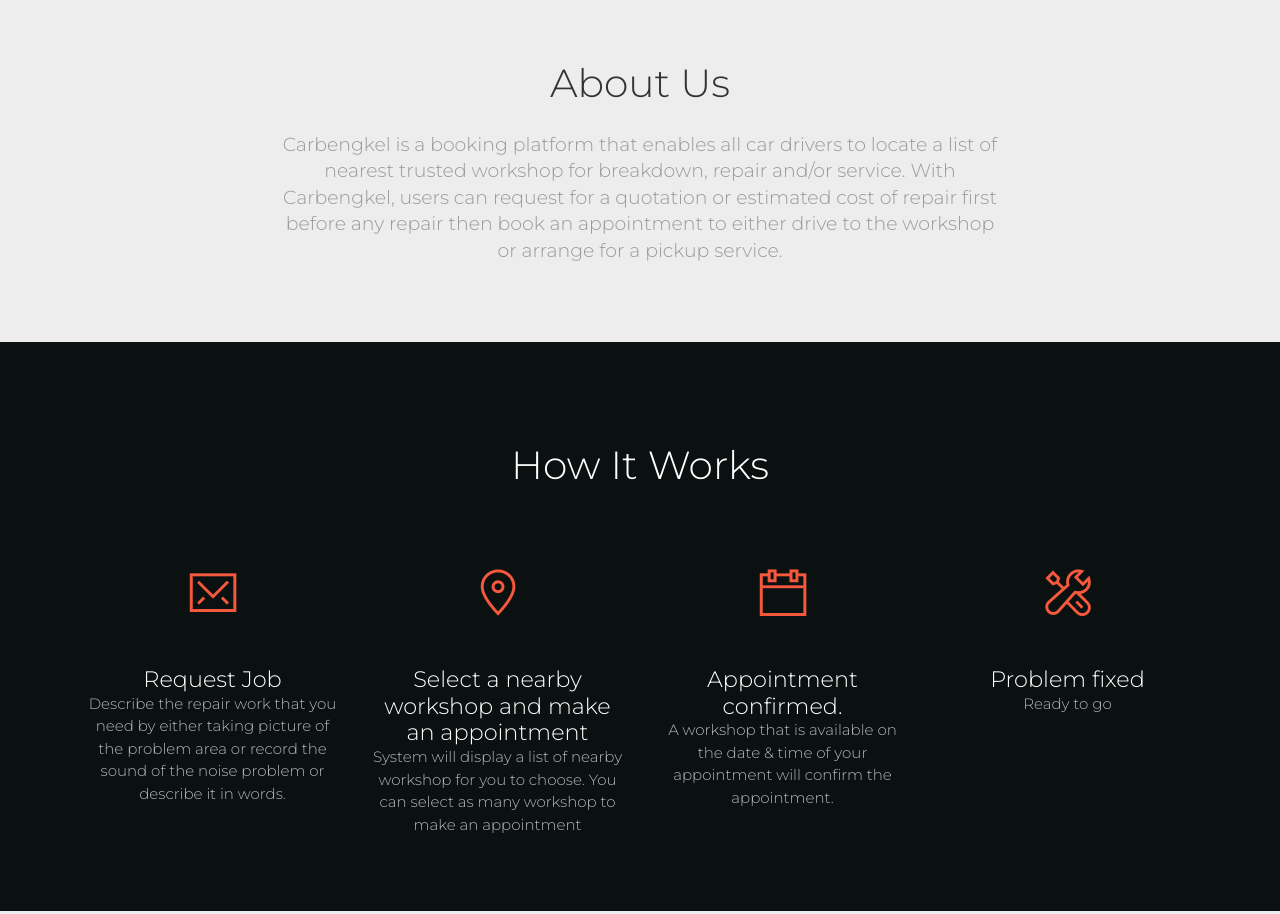
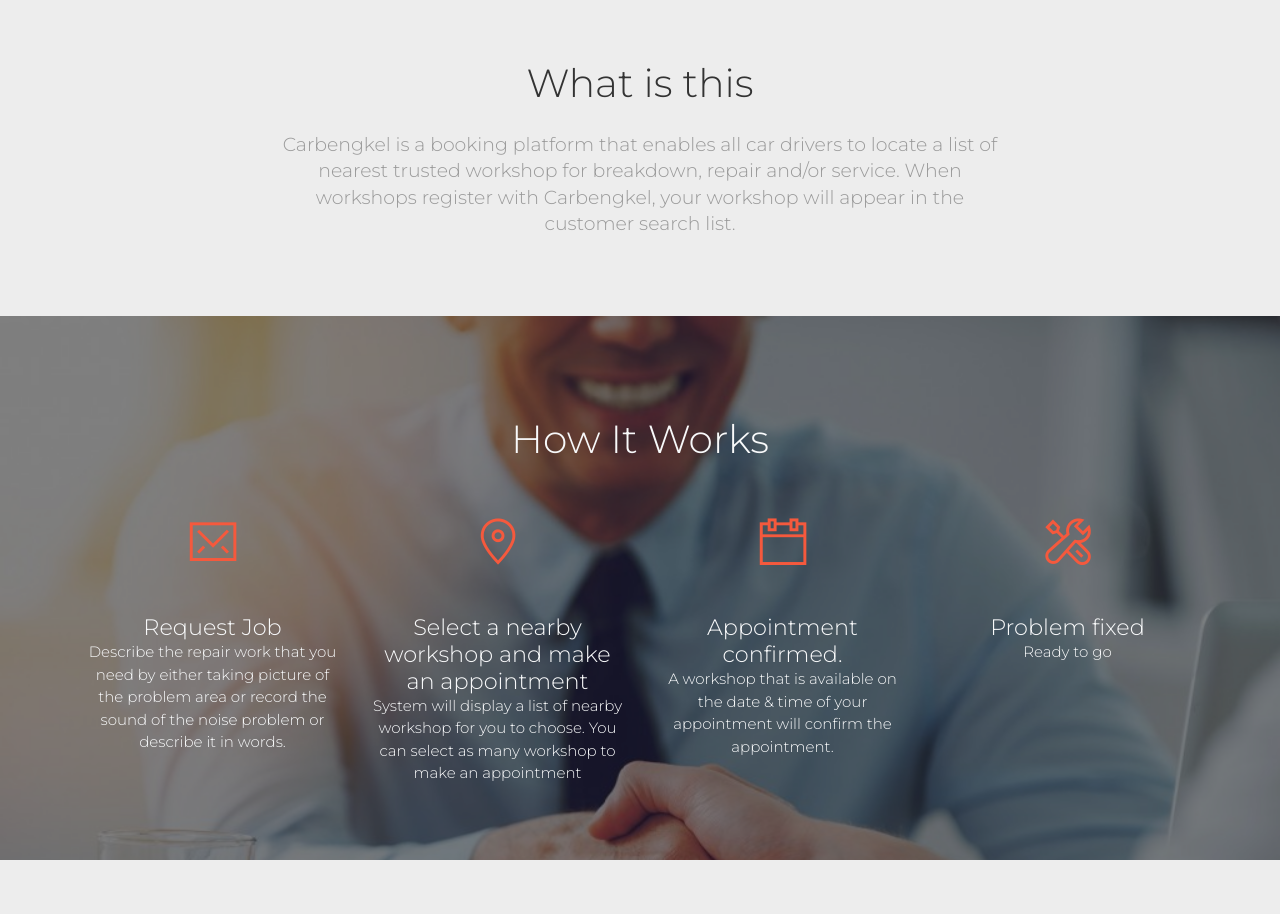
Before and after one commit to chunjie97/Car-Service-Provider, a website: page src/partner.html in a window 1280 px wide. Shown: the part 840-1754 px from the top of the page. Drawn offline with Linux system fonts and the light colour scheme.

Commit message:
added background & animation

```diff
--- a/src/css/structure.css
+++ b/src/css/structure.css
@@ -34,3 +34,11 @@
 .icons a:hover {
     opacity: 0.7;
 }
+
+#whyUs {
+    box-shadow: inset 0px 0px 0px 1000px rgba(0, 0, 0, 0.5);
+    /* box-shadow: inset 0px 0px 0px 1000px rgba(255, 255, 255, 0.5); */
+    background: url('../assets/whyUs.jpg') no-repeat fixed top;
+    background-size: cover;
+    color: #ffffff;
+}
--- a/src/partner.html
+++ b/src/partner.html
@@ -6,7 +6,7 @@
     <link rel="icon" type="image/png" href="assets/img/favicon.ico">
     <meta http-equiv="X-UA-Compatible" content="IE=edge,chrome=1" />
 
-    <title>Home | Car Service Provider</title>
+    <title>Partner | Car Service Provider</title>
 
     <meta content='width=device-width, initial-scale=1.0, maximum-scale=1.0, user-scalable=0' name='viewport' />
     <meta name="viewport" content="width=device-width" />
@@ -23,6 +23,7 @@
     <link rel="stylesheet" href="https://use.fontawesome.com/releases/v5.2.0/css/all.css" integrity="sha384-hWVjflwFxL6sNzntih27bfxkr27PmbbK/iSvJ+a4+0owXq79v+lsFkW54bOGbiDQ"
         crossorigin="anonymous">
     <link href="template/paper_kit2_free_v/assets/css/nucleo-icons.css" rel="stylesheet" />
+    <link rel="shortcut icon" href="favicon.ico">
 
     <!-- WOW Animation -->
     <link rel="stylesheet" href="css/animate.css" type="text/css">
@@ -54,6 +55,11 @@
                     </li>
 
                     <li class="nav-item">
+                        <a href="#whyUs" class="nav-link">
+                            <i class="nc-icon nc-zoom-split"></i>Why Us</a>
+                    </li>
+
+                    <li class="nav-item">
                         <a href="#features" class="nav-link">
                             <i class="nc-icon nc-diamond"></i>Features</a>
                     </li>
@@ -61,11 +67,6 @@
                     <li class="nav-item">
                         <a href="#contactUs" class="nav-link">
                             <i class="nc-icon nc-email-85"></i>Contact Us</a>
-                    </li>
-
-                    <li class="nav-item">
-                        <a href="partner.html" class="nav-link">
-                            <i class="nc-icon nc-briefcase-24"></i>Be Our Partner</a>
                     </li>
 
                     <li class="nav-item">
@@ -80,14 +81,14 @@
     <!-- end navbar  -->
 
     <!-- header -->
-    <div class="page-header" data-parallax="true" style="background-image: url('assets/intro-bg.png');">
+    <div class="page-header" data-parallax="true" style="background-image: url('assets/partner.jpg');">
         <div class="filter"></div>
         <div class="container">
             <div class="motto text-center">
                 <h1>BRAND</h1>
-                <h3>Let your problems be ours</h3>
+                <h3>Be our partner and promote your bussiness to more customer with our network</h3>
                 <br />
-                <a href="#how">
+                <a href="#partnerLogin.html">
                     <button type="button" class="btn btn-outline-neutral btn-round">Get Started</button>
                 </a>
             </div>
@@ -101,11 +102,10 @@
             <div class="container">
                 <div class="row">
                     <div class="col-md-8 m-auto">
-                        <h2 class="title">About Us</h2>
+                        <h2 class="title">What is this</h2>
                         <h5 class="description">Carbengkel is a booking platform that enables all car drivers to locate a list of nearest trusted
-                            workshop for breakdown, repair and/or service. With Carbengkel, users can request for a quotation
-                            or estimated cost of repair first before any repair then book an appointment to either drive
-                            to the workshop or arrange for a pickup service.
+                            workshop for breakdown, repair and/or service. When workshops register with Carbengkel, your
+                            workshop will appear in the customer search list.
                         </h5>
                     </div>
                 </div>
@@ -114,31 +114,31 @@
         <!-- end about us -->
 
         <!-- how section -->
-        <div class="section section-dark text-center" id="how">
+        <div class="section text-center text-light" id="whyUs">
             <div class="container">
-                <h2 class="title">How It Works</h2>
+                <h2>How It Works</h2>
                 <div class="row">
 
-                    <div class="col-md-3 wow bounceInUp" data-wow-duration="0.6s">
+                    <div class="col-md-3">
                         <div class="info">
-                            <div class="icon icon-danger">
+                            <div class="icon icon-danger wow fadeInUp">
                                 <i class="nc-icon nc-email-85"></i>
                             </div>
-                            <div class="description">
-                                <h4 class="info-title">Request Job</h4>
-                                <p class="description">Describe the repair work that you need by either taking picture of the problem area or record
+                            <div class="wow slideInLeft" data-wow-duration="0.6s">
+                                <h4>Request Job</h4>
+                                <p>Describe the repair work that you need by either taking picture of the problem area or record
                                     the sound of the noise problem or describe it in words.</p>
                             </div>
                         </div>
                     </div>
 
-                    <div class="col-md-3 wow bounceInUp" data-wow-duration="0.6s" data-wow-delay="0.2s">
+                    <div class="col-md-3">
                         <div class="info">
-                            <div class="icon icon-danger">
+                            <div class="icon icon-danger wow fadeInUp">
                                 <i class="nc-icon nc-pin-3"></i>
                             </div>
-                            <div class="description">
-                                <h4 class="info-title">Select a nearby workshop and make an appointment</h4>
+                            <div class="wow slideInLeft" data-wow-duration="0.6s">
+                                <h4>Select a nearby workshop and make an appointment</h4>
                                 <p>System will display a list of nearby workshop for you to choose. You can select as many workshop
                                     to make an appointment</p>
                             </div>
@@ -150,10 +150,8 @@
                             <div class="icon icon-danger">
                                 <i class="nc-icon nc-calendar-60"></i>
                             </div>
-                            <div class="description">
-                                <h4 class="info-title">Appointment confirmed.</h4>
-                                <p>A workshop that is available on the date & time of your appointment will confirm the appointment.</p>
-                            </div>
+                            <h4>Appointment confirmed.</h4>
+                            <p>A workshop that is available on the date & time of your appointment will confirm the appointment.</p>
                         </div>
                     </div>
 
@@ -162,10 +160,8 @@
                             <div class="icon icon-danger">
                                 <i class="nc-icon nc-settings"></i>
                             </div>
-                            <div class="description">
-                                <h4 class="info-title">Problem fixed</h4>
-                                <p>Ready to go</p>
-                            </div>
+                            <h4>Problem fixed</h4>
+                            <p>Ready to go</p>
                         </div>
                     </div>
                 </div>
```
Also changed, not shown: src/index.html (+1 -0 lines), src/animated_favicon1.gif (added), src/assets/partner.jpg (added), src/assets/whyUs.jpg (added), src/favicon.ico (added).
